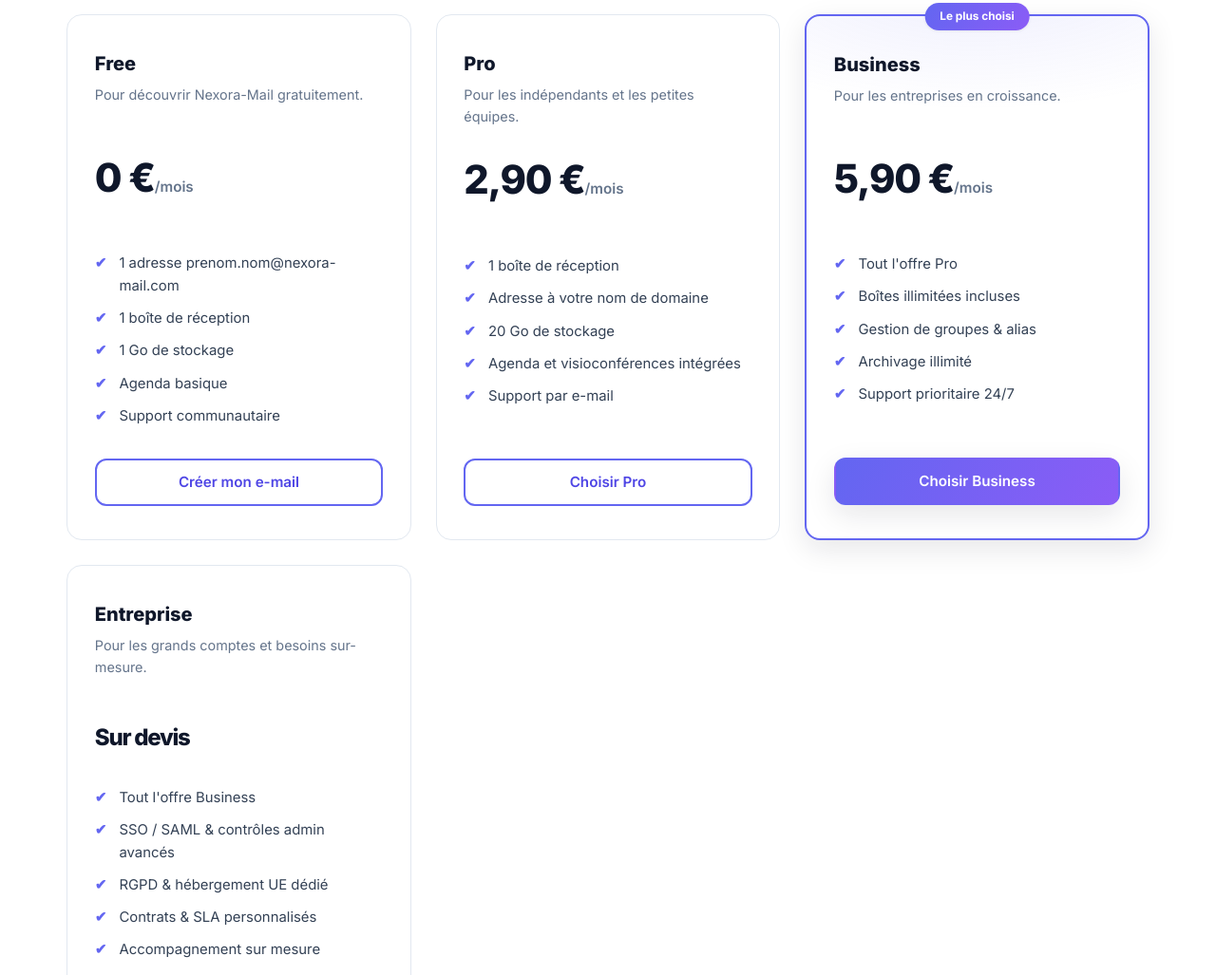
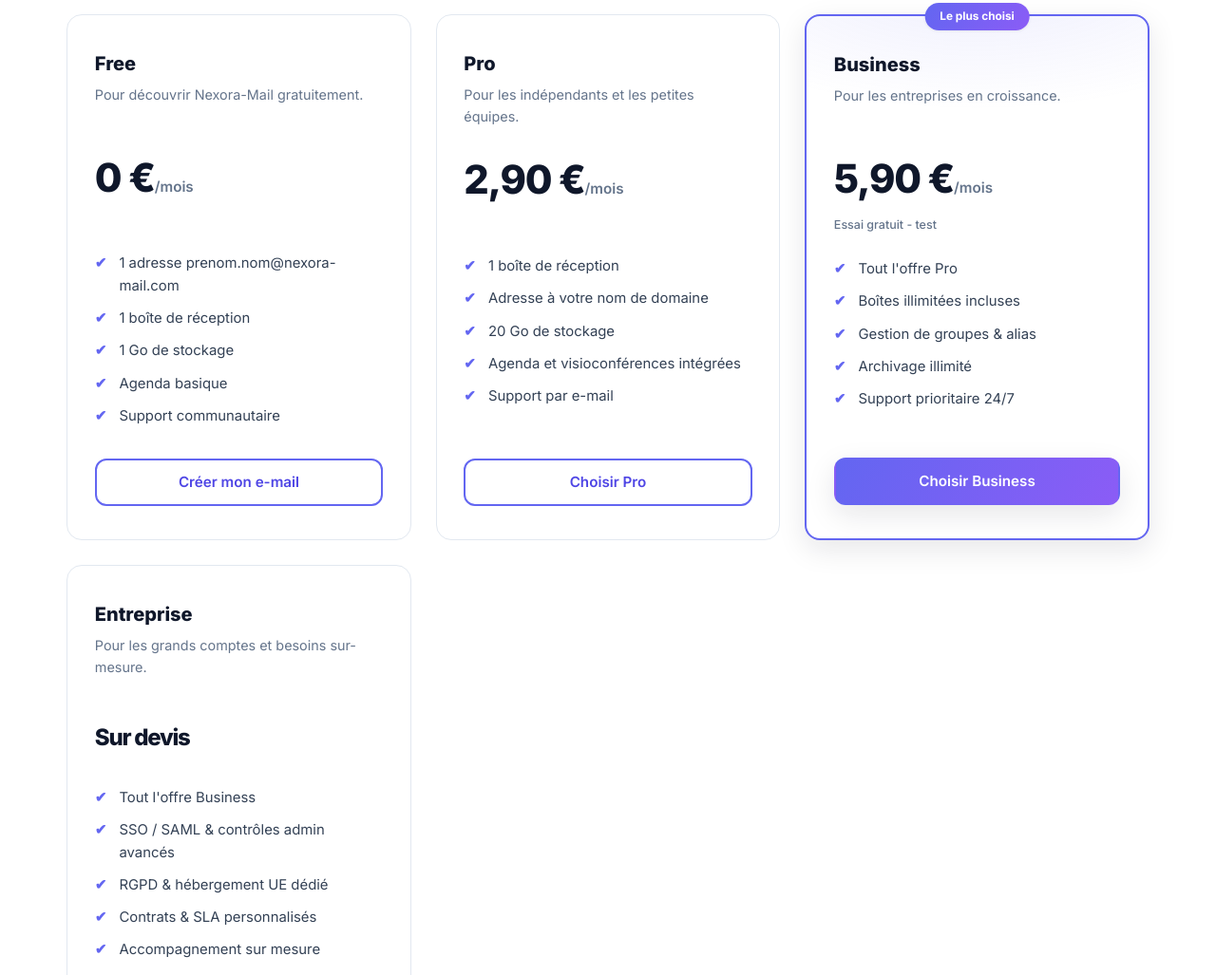
Before and after one commit to Ryzen0904/Nexora-Mail, a website: page index.html in a window 1280 px wide. Shown: the part 2956-3983 px from the top of the page at 95% size. Drawn offline with Linux system fonts and the light colour scheme.

Commit message:
Add Business monthly trial test price

```diff
--- a/index.html
+++ b/index.html
@@ -255,7 +255,7 @@
             <span class="price-card__badge">Le plus choisi</span>
             <h3 class="price-card__name">Business</h3>
             <p class="price-card__desc">Pour les entreprises en croissance.</p>
-            <p class="price-card__price" data-monthly="5,90" data-annually="4,72" data-annual-total="56,64">5,90 €<small>/mois</small><span class="price-card__billing"></span></p>
+            <p class="price-card__price" data-monthly="5,90" data-annually="4,72" data-annual-total="56,64" data-trial="Essai gratuit - test">5,90 €<small>/mois</small><span class="price-card__billing"></span></p>
             <ul class="price-card__features">
               <li>Tout l'offre Pro</li>
               <li>Boîtes illimitées incluses</li>
--- a/js/main.js
+++ b/js/main.js
@@ -135,9 +135,10 @@
         ? el.getAttribute("data-annual-total")
         : el.getAttribute("data-monthly");
       const annualMonthly = el.getAttribute("data-annually");
+      const trial = el.getAttribute("data-trial");
       el.innerHTML = annual
         ? `${value} €<small>/an</small><span class="price-card__billing">${annualMonthly} € au mois • payé à l'année</span>`
-        : `${value} €<small>/mois</small><span class="price-card__billing"></span>`;
+        : `${value} €<small>/mois</small><span class="price-card__billing">${trial || ""}</span>`;
     });
   };
 
--- a/server.js
+++ b/server.js
@@ -36,7 +36,7 @@
     annual: "price_1UBKyRCep0LEOT6Uh4TslusH",
   },
   business: {
-    monthly: "price_1UBL32Cep0LEOT6UtWySVnDK",
+    monthly: "price_1UBLYACep0LEOT6UZUK2sros",
     annual: "price_1UBL48Cep0LEOT6UgJpGpbP5",
   },
 };
```
